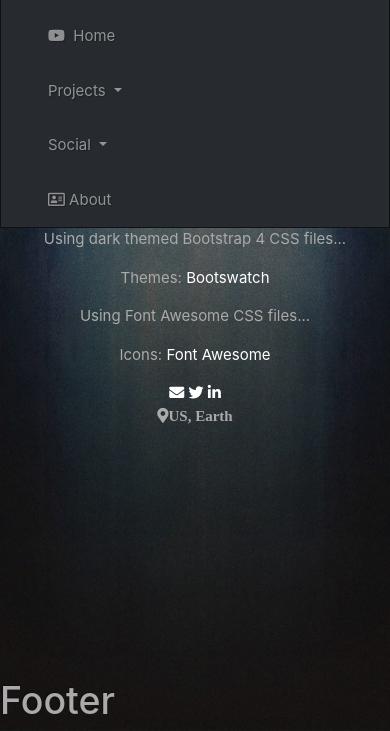
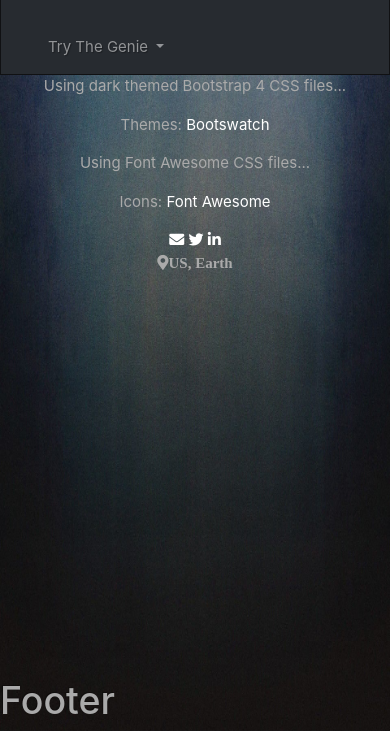
Before and after one commit to SweetDee1993/UMSL-Hackathon-2020, a Flask app: page / in a window 390 px wide; the page is wider, and only the part inside the window is pictured. Shown: the part 113-844 px from the top of that part. Run offline with Flask 2, Linux system fonts and the light colour scheme; some libraries are stand-ins or nearby versions.

Commit message:
Updated links

```diff
--- a/Reaper Creeper/core/static/css/main.css
+++ b/Reaper Creeper/core/static/css/main.css
@@ -18,6 +18,17 @@
     z-index: -999;
 }
 
+
+
+.branding-background {
+    background-image: url("https://cdn.thecollegeinvestor.com/wp-content/uploads/2018/04/WP_MEDICAL.jpg");
+
+}
+
+
+
+
+
 /* Other message text colors */
 .errorTxt   { color: rgb(170, 18, 18); }
 .warningTxt { color: rgb(255, 168, 0); }
--- a/Reaper Creeper/core/templates/body-header.html
+++ b/Reaper Creeper/core/templates/body-header.html
@@ -1,61 +1,48 @@
 <nav class="navbar navbar-expand-lg bg-dark navbar-dark sticky-top">
-    <div class="col-sm">
+    <div class="col-sm branding-background">
         <!-- Branding -->
+
         <div class="navbar-brand justify-content-center text-center">
             <div class="site-branding">
                 <h1 class="site-title">
-                    <a href="#" title="TITLE" rel="home">
-                        Welcome To Reaper Creeper
-                    </a>
+                    <a href="/" title="TITLE" rel="home">
+                        Health Genie
+                        </a>
                 </h1>
-                <h2 class="site-description">Your Slogan...</h2>
-            </div>
+                </div>
         </div>
     </div>
+
 
     <div class="col col-lg-auto">
         <!-- Links -->
         <ul class="navbar-nav">
             <li class="nav-item">
-                <a class="nav-link" href="#">
-                    <i class="fab fa-youtube"></i>&nbsp;&nbsp;Home</a>
+                <a class="nav-link" href="/about">
+                    <i class="far fa-address-card"></i> About</a>
             </li>
 
             <!-- Dropdowns -->
             <!-- Others Dropdown -->
             <li class="nav-item dropdown">
                 <a class="nav-link dropdown-toggle" href="#" id="navbardrop" data-toggle="dropdown">
-                    Projects
+                    Try The Genie
                 </a>
                 <div class="dropdown-menu">
-                    <a class="dropdown-item" href="#">
-                        <i class="fas fa-code"></i>&nbsp;&nbsp;Code</a>
-                </div>
-            </li>
-
-            <!-- Socials Dropdown -->
-            <li class="nav-item dropdown">
-                <a class="nav-link dropdown-toggle" href="#" id="navbardrop" data-toggle="dropdown">
-                    Social
-                </a>
-                <div class="dropdown-menu">
-                    <a class="dropdown-item" href="mailto:">
-                        <i title="Send Us an Email" class="fas fa-envelope"></i>&nbsp;&nbsp;Email</a>
-                    <a class="dropdown-item" href="#">
-                        <i title="Find Us on Twitter" class="fab fa-twitter"></i>&nbsp;&nbsp;Twitter</a>
-                    <a class="dropdown-item" href="#">
-                        <i title="Find Us on LinkedIn" class="fab fa-linkedin"></i>&nbsp;&nbsp;LinkedIn</a>
+                    <a class="dropdown-item" href="/diabetes">
+                        <i class="fas fa-code"></i>&nbsp;&nbsp;Diabetes</a>
+                        <a class="dropdown-item" href="/heart-disease">
+                            <i class="fas fa-code"></i>&nbsp;&nbsp;Heart Disease</a>
                 </div>
             </li>
 
 
 
+
+
             <!-- End Dropdowns -->
 
-            <li class="nav-item">
-                <a class="nav-link" href="#">
-                    <i class="far fa-address-card"></i> About</a>
-            </li>
+
         </ul>
     </div>
 
```
Also changed, not shown: Reaper Creeper/core/routes.py (+5 -5 lines), 4 other files.
